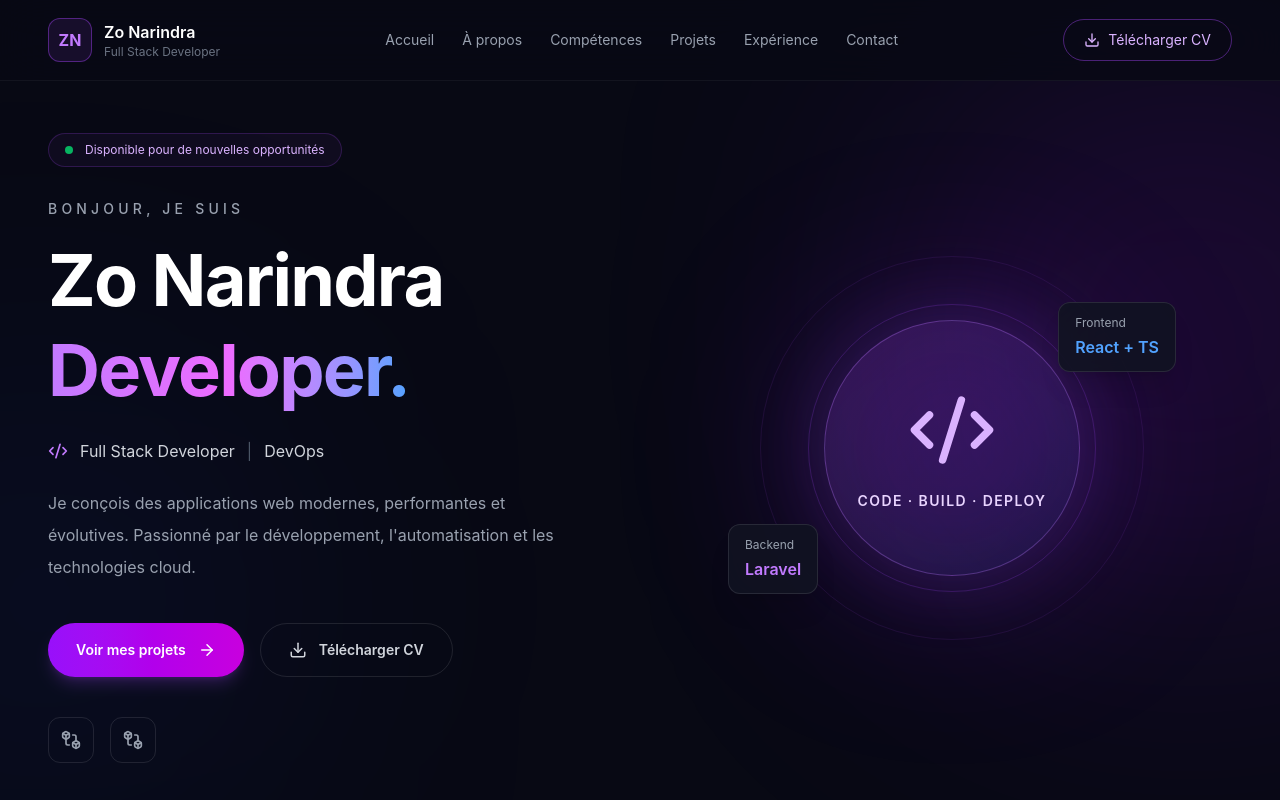
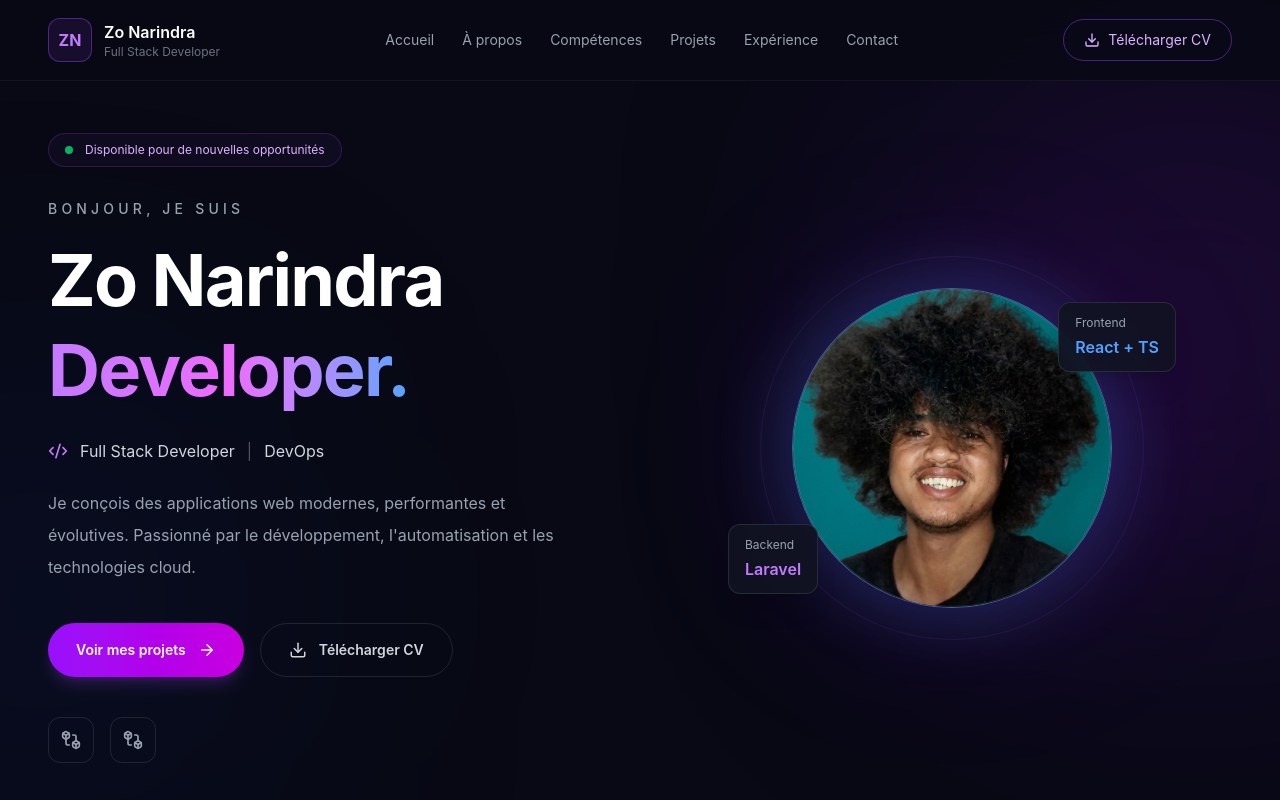
Before and after one commit to ZoNarindra/portfolio, a React (Vite) app: page / in a window 1280 px wide. Shown: the top 800 px of the page. Built offline with nearby package versions, Linux system fonts and the light colour scheme.

Commit message:
profile and contact

```diff
--- a/src/components/Contact.tsx
+++ b/src/components/Contact.tsx
@@ -1,5 +1,15 @@
 
-import { ArrowUpRight, BoxesLinkedIcon, Mail, Send } from "lucide-react";
+import { ArrowUpRight, Mail, Phone, Send } from "lucide-react";
+
+function SocialIcon({ name }: { name: "github" | "linkedin" | "gitlab" }) {
+  const paths = {
+    github: <path d="M9 19c-4.3 1.4-4.3-2.5-6-3m12 6v-3.9a3.4 3.4 0 0 0-.9-2.7c3-.3 6.2-1.5 6.2-6.7a5.2 5.2 0 0 0-1.4-3.6 4.8 4.8 0 0 0-.1-3.6S17.6 1.2 15 3a13.4 13.4 0 0 0-7 0C5.4 1.2 4.2 1.5 4.2 1.5a4.8 4.8 0 0 0-.1 3.6 5.2 5.2 0 0 0-1.4 3.6c0 5.2 3.2 6.4 6.2 6.7A3.4 3.4 0 0 0 8 18v4" />,
+    linkedin: <><path d="M16 8a6 6 0 0 1 6 6v7h-4v-7a2 2 0 0 0-4 0v7h-4v-7a6 6 0 0 1 6-6Z" /><rect x="2" y="9" width="4" height="12" /><circle cx="4" cy="4" r="2" /></>,
+    gitlab: <><path d="m12 22 8.8-6.4L18 3.5a.8.8 0 0 0-1.5 0l-1.9 5.8H9.4L7.5 3.5a.8.8 0 0 0-1.5 0l-2.8 12.1L12 22Z" /><path d="M3.2 15.6h17.6M9.4 9.3 12 22l2.6-12.7" /></>,
+  };
+
+  return <svg aria-hidden="true" viewBox="0 0 24 24" fill="none" stroke="currentColor" strokeWidth="1.8" strokeLinecap="round" strokeLinejoin="round" className="h-5 w-5 shrink-0 text-purple-400">{paths[name]}</svg>;
+}
 
 export default function Contact() {
   return (
@@ -25,14 +35,24 @@ export default function Contact() {
               <span className="flex-1 text-sm">zonarindramika@gmail.com</span>
               <ArrowUpRight size={17} />
             </a>
+            <a href="tel:+384945533" className="flex items-center gap-4 rounded-xl border border-white/10 bg-black/20 p-4 transition hover:border-purple-500/40">
+              <Phone className="text-purple-400" />
+              <span className="flex-1 text-sm">+38 49 455 33</span>
+              <ArrowUpRight size={17} />
+            </a>
             <a href="https://github.com/" target="_blank" rel="noreferrer" className="flex items-center gap-4 rounded-xl border border-white/10 bg-black/20 p-4 transition hover:border-purple-500/40">
-              <BoxesLinkedIcon className="text-purple-400" />
+              <SocialIcon name="github" />
               <span className="flex-1 text-sm">GitHub</span>
               <ArrowUpRight size={17} />
             </a>
             <a href="https://linkedin.com/" target="_blank" rel="noreferrer" className="flex items-center gap-4 rounded-xl border border-white/10 bg-black/20 p-4 transition hover:border-purple-500/40">
-              <BoxesLinkedIcon className="text-purple-400" />
+              <SocialIcon name="linkedin" />
               <span className="flex-1 text-sm">LinkedIn</span>
+              <ArrowUpRight size={17} />
+            </a>
+            <a href="https://gitlab.com/" target="_blank" rel="noreferrer" className="flex items-center gap-4 rounded-xl border border-white/10 bg-black/20 p-4 transition hover:border-purple-500/40">
+              <SocialIcon name="gitlab" />
+              <span className="flex-1 text-sm">GitLab</span>
               <ArrowUpRight size={17} />
             </a>
             <a href="mailto:zonarindramika@gmail.com" className="flex items-center justify-center gap-3 rounded-xl bg-purple-600 p-4 font-semibold transition hover:bg-purple-500">
--- a/src/components/Hero.tsx
+++ b/src/components/Hero.tsx
@@ -103,13 +103,13 @@ export default function Hero() {
 
           <div className="absolute h-72 w-72 rounded-full bg-purple-600/20 blur-[90px]" />
 
-          <div className="relative flex h-64 w-64 items-center justify-center rounded-full border border-purple-400/30 bg-gradient-to-br from-purple-500/20 to-blue-500/10 shadow-[0_0_80px_rgba(139,92,246,0.2)]">
-            <div className="text-center">
-              <Code2 size={90} className="mx-auto text-purple-300" />
-              <p className="mt-4 text-sm font-semibold tracking-widest text-purple-200">
-                CODE · BUILD · DEPLOY
-              </p>
-            </div>
+          <div className="relative h-72 w-72 overflow-hidden rounded-full border border-blue-300/40 bg-gradient-to-br from-blue-500/20 to-cyan-500/10 shadow-[0_0_80px_rgba(59,130,246,0.3)] sm:h-80 sm:w-80">
+            <img
+              src="/Mika%20Rakoto.jpg"
+              alt="Portrait de Mika Rakoto"
+              className="h-full w-full object-cover object-center"
+            />
+            <div className="pointer-events-none absolute inset-0 rounded-full ring-1 ring-inset ring-white/10" />
           </div>
 
           <div className="absolute right-0 top-16 rounded-xl border border-white/10 bg-[#111322]/90 px-4 py-3 shadow-xl backdrop-blur-xl">
```
Also changed, not shown: public/Mika Rakoto.jpg (added).
